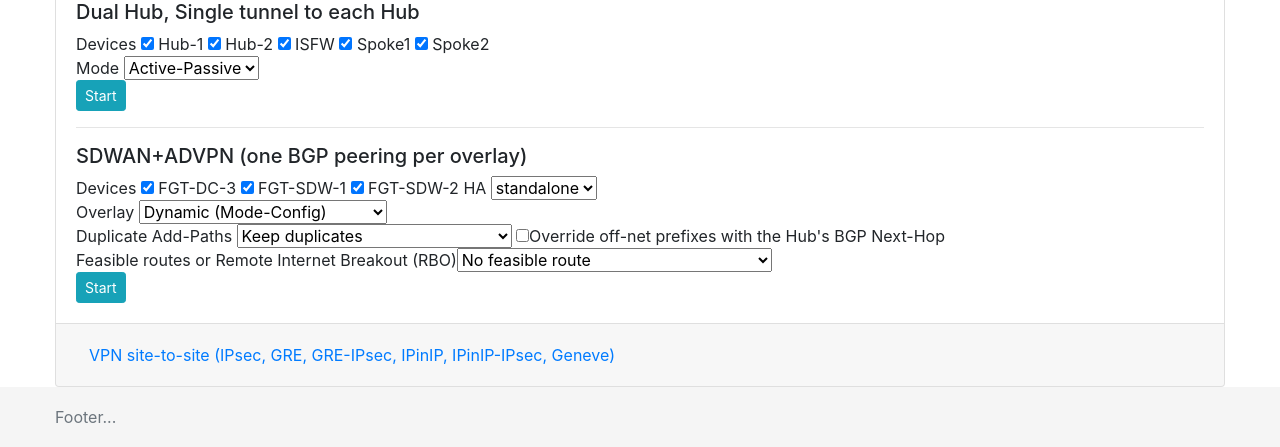
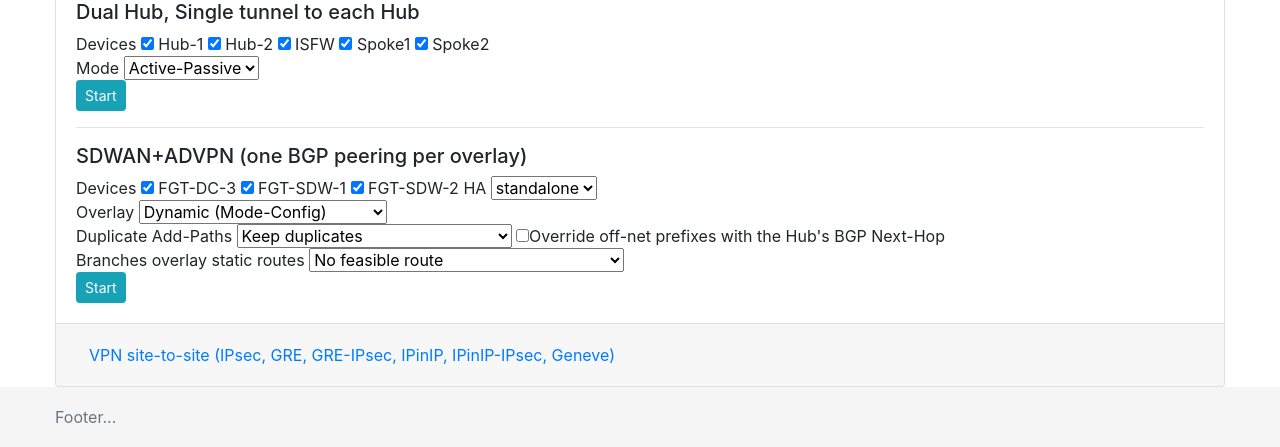
Before and after one commit to sha-02/fpoc-manager, a Django app: page / in a window 1280 px wide, after a click on "IPsec Dialup Hub and Spoke -- Multiple Paths". Shown: the part 465-912 px from the top of the page. Run offline with Django 3.2, Linux system fonts and the light colour scheme; some libraries are stand-ins or nearby versions.

Commit message:
poc #5 (sdwan+advpn) reworked the templates to better manage the various FOS versions

```diff
--- a/templates/fpoc/home.html
+++ b/templates/fpoc/home.html
@@ -282,7 +282,7 @@
             <input type="checkbox" name="override_with_hub_nexthop" value=1>Override off-net prefixes with the Hub's BGP Next-Hop
           </fieldset>
           <fieldset>
-            Feasible routes or Remote Internet Breakout (RBO)<select name="feasible_routes">
+            Branches overlay static routes <select name="feasible_routes">
               <option value='none' selected="selected">No feasible route</option>
               <option value='rfc1918'>RFC1918 routes</option>
               <option value='remote_internet_all'>Default route (RBO/RIA) for all overlays</option>
```
Also changed, not shown: 10 other files.
